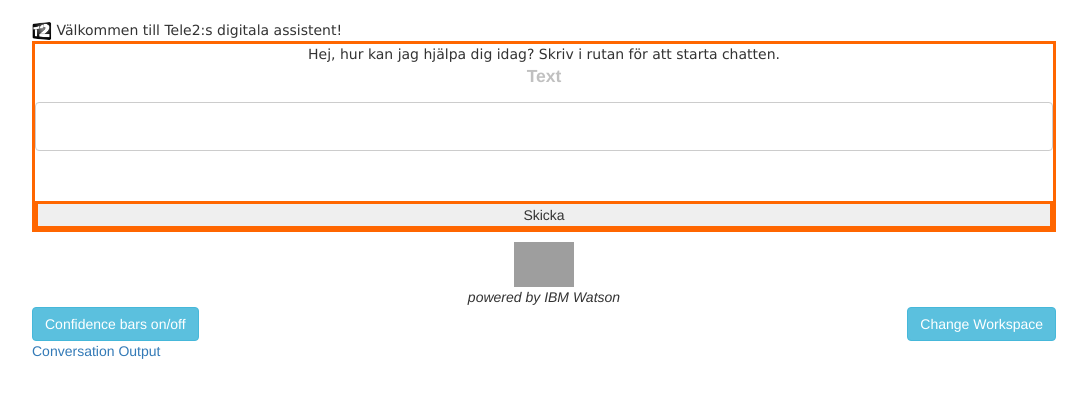
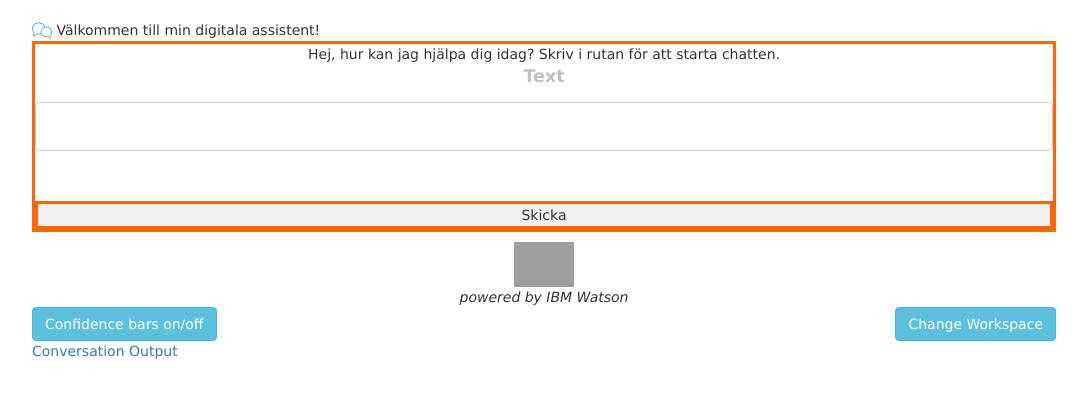
Before and after one commit to buddyprime/WatsonConversationChatbot, a website: page index.html in a window 1280 px wide. Shown: the whole page, without its empty margins (96-1183 px from the left). Drawn offline with nearby package versions, Linux system fonts and the light colour scheme; some packages are replaced by stand-ins of ours; grey boxes are pictures that could not be loaded; a script that the page names is missing.

Commit message:
cleaning

```diff
--- a/index.html
+++ b/index.html
@@ -1,18 +1,16 @@
 <!doctype html>
 <html>
 <head>
-<title>Tele 2 Demo</title>
-<link rel="shortcut icon" type="image/png" sizes="16x16" href="img/T2icon.png">
-<link rel="icon" type="image/png" sizes="16x16" href="img/T2icon.png">
+<title>Chat Demo</title>
+<link rel="shortcut icon" type="image/svg" sizes="16x16" href="img/chatbubble.svg">
+<link rel="icon" type="image/svg" sizes="16x16" href="img/chatbubble.svg">
 <link rel="stylesheet" type="text/css" href="https://maxcdn.bootstrapcdn.com/bootstrap/3.3.7/css/bootstrap.min.css" />
 <link rel="stylesheet" type="text/css" href="css/main.css" />
 
-<link rel="stylesheet" href="https://maxcdn.bootstrapcdn.com/bootstrap/3.3.7/css/bootstrap.min.css" />
 <!--<link rel="stylesheet" href="//cdnjs.cloudflare.com/ajax/libs/bulma/0.2.3/css/bulma.min.css" />-->
 <script src="https://ajax.googleapis.com/ajax/libs/jquery/1.12.4/jquery.min.js"></script>
-<script src="https://maxcdn.bootstrapcdn.com/bootstrap/3.3.7/js/bootstrap.min.js"></script>
 
-<script type="text/javascript" src="//ajax.googleapis.com/ajax/libs/jquery/1.11.3/jquery.min.js"></script>
+<script type="text/javascript" src="https://ajax.googleapis.com/ajax/libs/jquery/1.11.3/jquery.min.js"></script>
 <script type="text/javascript">
 /*eslint-disable no-undef */
 $(function(){
@@ -29,8 +27,8 @@
 <body>
 
 <div class="messages">
-<img src="img/T2icon.png" width="20" height="20" alt="Försäkringskassans logotyp" />
-Välkommen till Tele2:s digitala assistent!
+<img src="img/chatbubble.svg" width="20" height="20" alt="insert company logotyp" />
+Välkommen till min digitala assistent!
 </div>
 <div class="page-container" style="background: #1fbda6>
 	<div class="input">
@@ -75,7 +73,6 @@
   </tr>
   <tr>
     <td>
-
     	<button type="button" class="btn btn-info btn-sl" onclick="toggleClass('bar');">Confidence bars on/off</button>
     </td>
     <td>
```
Also changed, not shown: server.js (+3 -9 lines), img/T2icon.png (deleted), img/chatbubble.svg (added), img/fk.jpeg (deleted).
